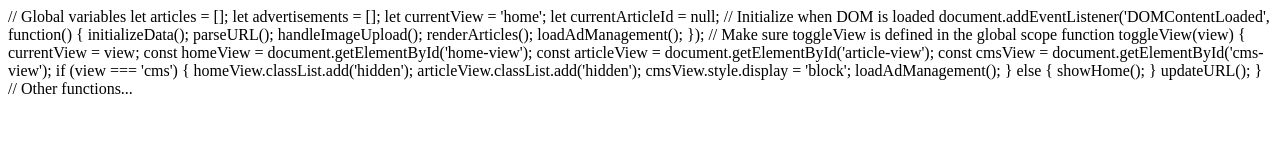
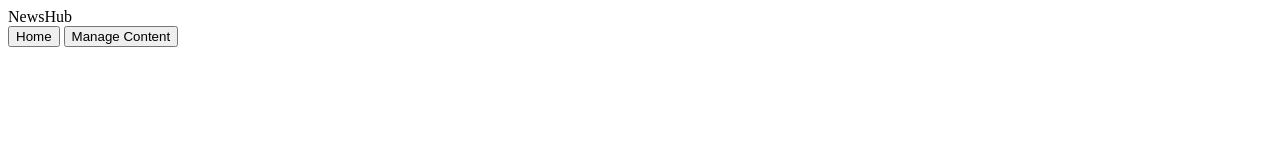
Before and after one commit to sid123-koder/NEWSF, a plain HTML site: page index.html in a window 1280 px wide. Drawn offline with Linux system fonts and the light colour scheme.

Commit message:
Update index.html

```diff
--- a/index.html
+++ b/index.html
@@ -1,3 +1,31 @@
+<!DOCTYPE html>
+<html lang="en">
+<head>
+    <!-- Your existing head content (meta, title, styles) -->
+    <style>
+        /* Your existing CSS styles */
+    </style>
+</head>
+<body>
+    <!-- Your existing HTML content -->
+    <header>
+        <div class="container">
+            <div class="header-content">
+                <div class="logo" onclick="showHome()">NewsHub</div>
+                <div class="nav-buttons">
+                    <button class="btn btn-secondary" onclick="showHome()">Home</button>
+                    <button class="btn btn-primary" onclick="toggleView('cms')">Manage Content</button>
+                </div>
+            </div>
+        </div>
+    </header>
+
+    <main>
+        <!-- Your existing main content -->
+    </main>
+
+    <!-- JavaScript at the end of the body to ensure DOM is loaded -->
+    <script>
         // Global variables
         let articles = [];
         let advertisements = [];
@@ -31,4 +59,64 @@ function toggleView(view) {
             updateURL();
         }
 
-// Other functions...
+        // Other functions (showHome, showArticle, etc.)
+        function showHome() {
+            currentView = 'home';
+            currentArticleId = null;
+            document.getElementById('home-view').classList.remove('hidden');
+            document.getElementById('article-view').classList.add('hidden');
+            document.getElementById('cms-view').style.display = 'none';
+            renderArticles();
+            updateURL();
+        }
+
+        function initializeData() {
+            const savedArticles = localStorage.getItem('newsArticles');
+            const savedAds = localStorage.getItem('newsAds');
+
+            if (savedArticles) {
+                articles = JSON.parse(savedArticles);
+            } else {
+                // Sample articles for demonstration
+                articles = [
+                    {
+                        id: 1,
+                        title: "Breaking: Revolutionary AI Technology Unveiled",
+                        author: "Tech Reporter",
+                        category: "technology",
+                        summary: "Scientists announce groundbreaking AI advancement with unprecedented natural language capabilities.",
+                        content: "Scientists have announced a groundbreaking advancement in artificial intelligence...",
+                        publishDate: new Date().toISOString(),
+                        views: 1250,
+                        image: null,
+                        slug: "revolutionary-ai-technology-unveiled"
+                    }
+                ];
+                saveData();
+            }
+
+            if (savedAds) {
+                advertisements = JSON.parse(savedAds);
+            } else {
+                // Sample advertisements
+                advertisements = [
+                    {
+                        id: 1,
+                        title: "Premium Web Hosting",
+                        content: "Get 50% off on premium web hosting services.",
+                        position: "sidebar"
+                    }
+                ];
+                saveData();
+            }
+        }
+
+        function saveData() {
+            localStorage.setItem('newsArticles', JSON.stringify(articles));
+            localStorage.setItem('newsAds', JSON.stringify(advertisements));
+        }
+
+        // Add other functions (renderArticles, publishArticle, etc.) here
+    </script>
+</body>
+</html>
```
Lines whose indentation alone changed are shown as unchanged.
